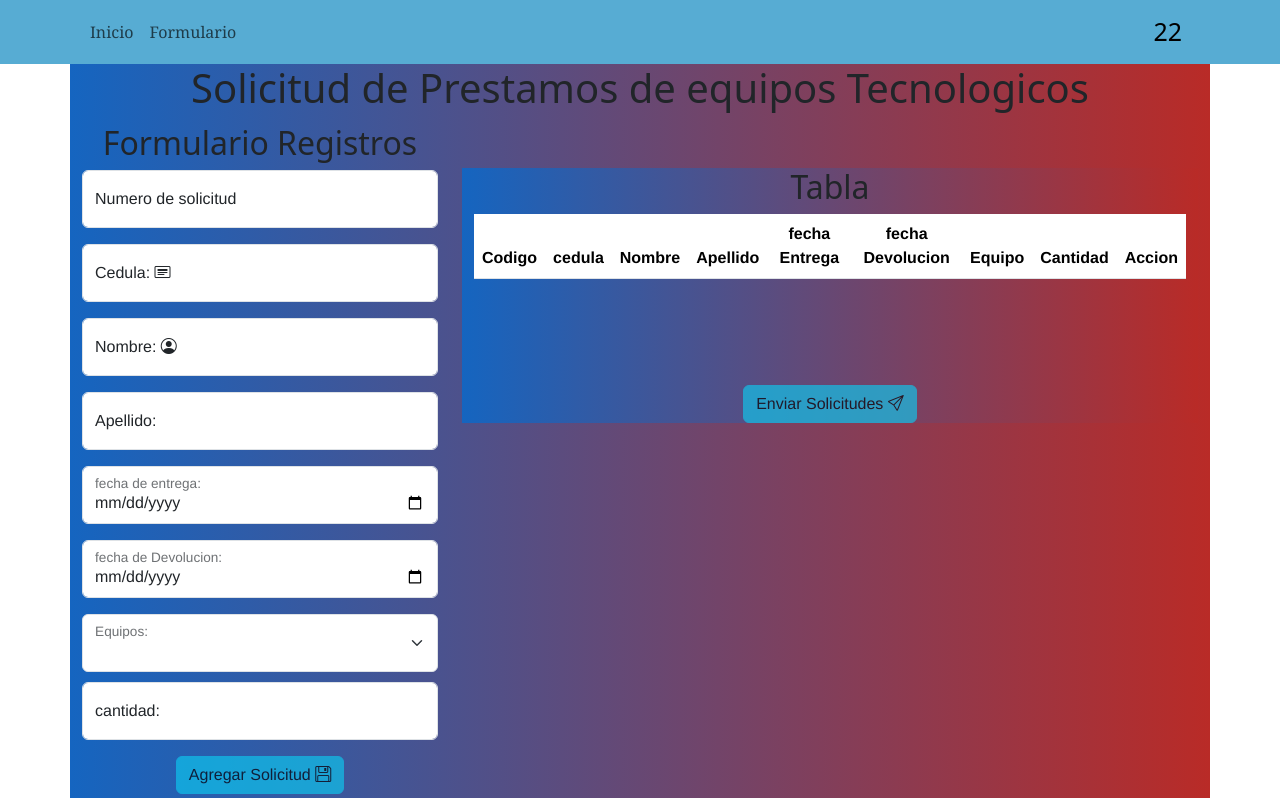
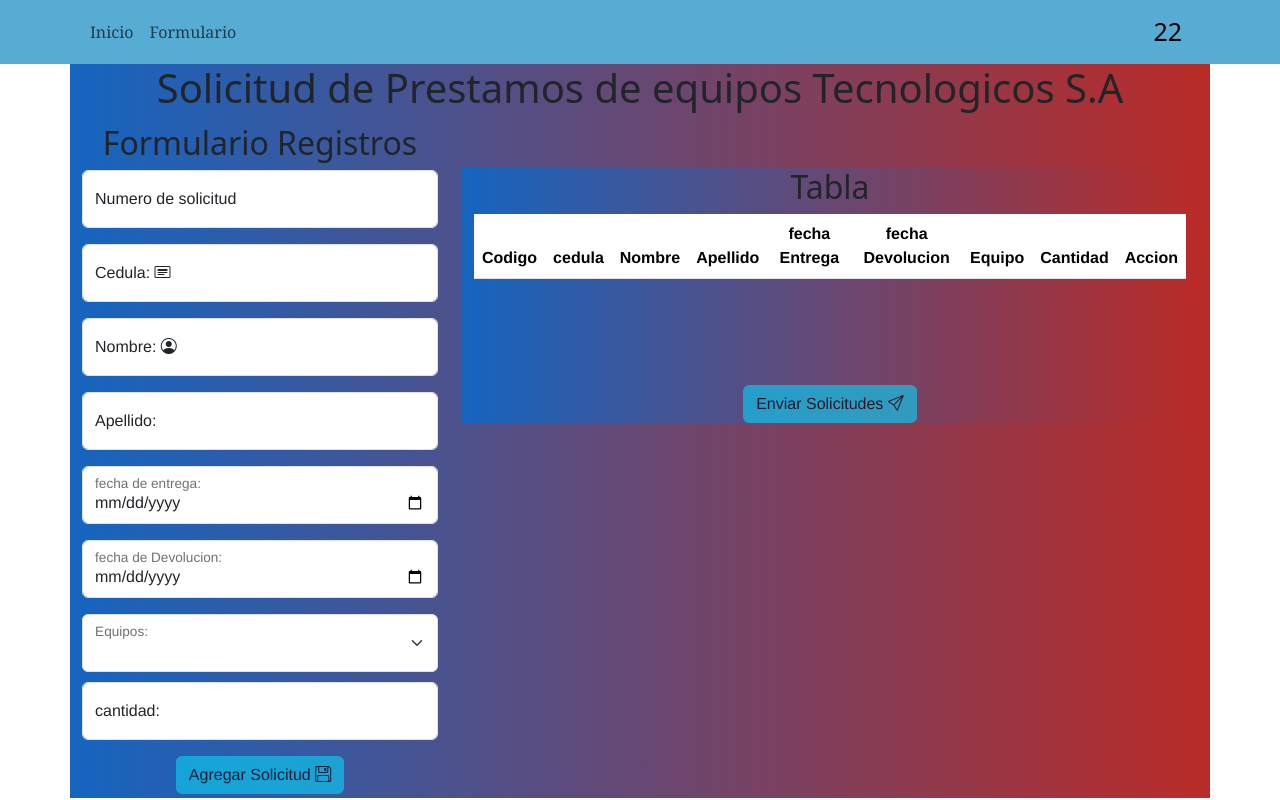
Before and after one commit to josue-2023/ProyectoJenkins, an Angular app: page /formulario in a window 1280 px wide. Built offline with nearby package versions, Linux system fonts and the light colour scheme.

Commit message:
actualizacion de encabezados#3

```diff
--- a/src/app/components/solicitud/solicitud.component.html
+++ b/src/app/components/solicitud/solicitud.component.html
@@ -1,7 +1,7 @@
 <div class="container text-center">
 
     <div>
-        <h1>Solicitud de Prestamos de equipos Tecnologicos</h1>
+        <h1>Solicitud de Prestamos de equipos Tecnologicos S.A</h1>
     </div>
 
     <div class="row">
```
